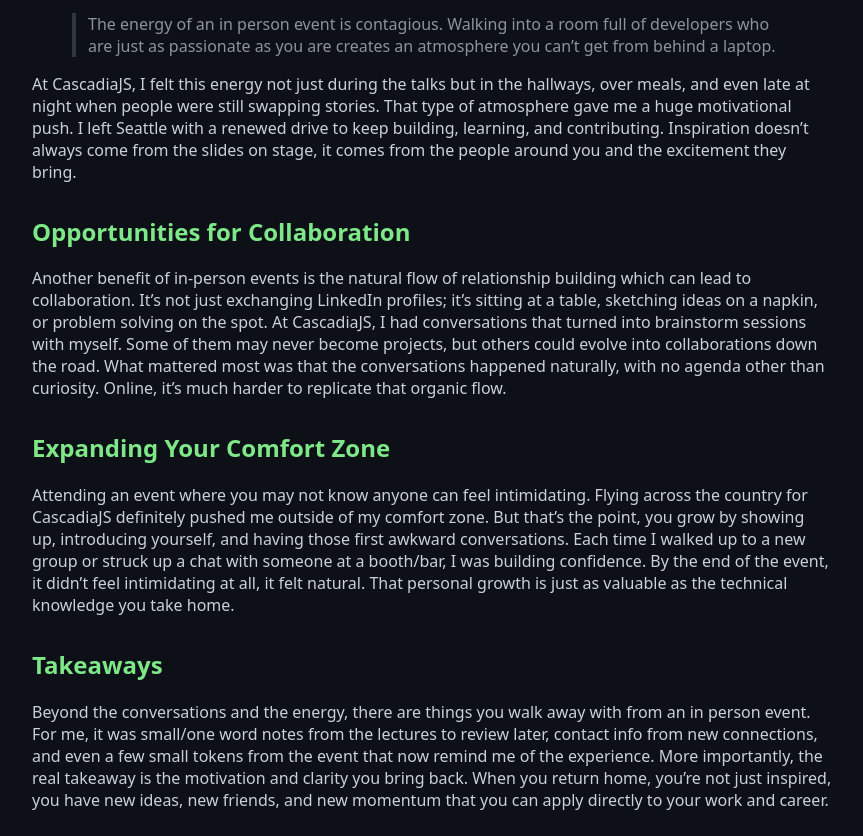
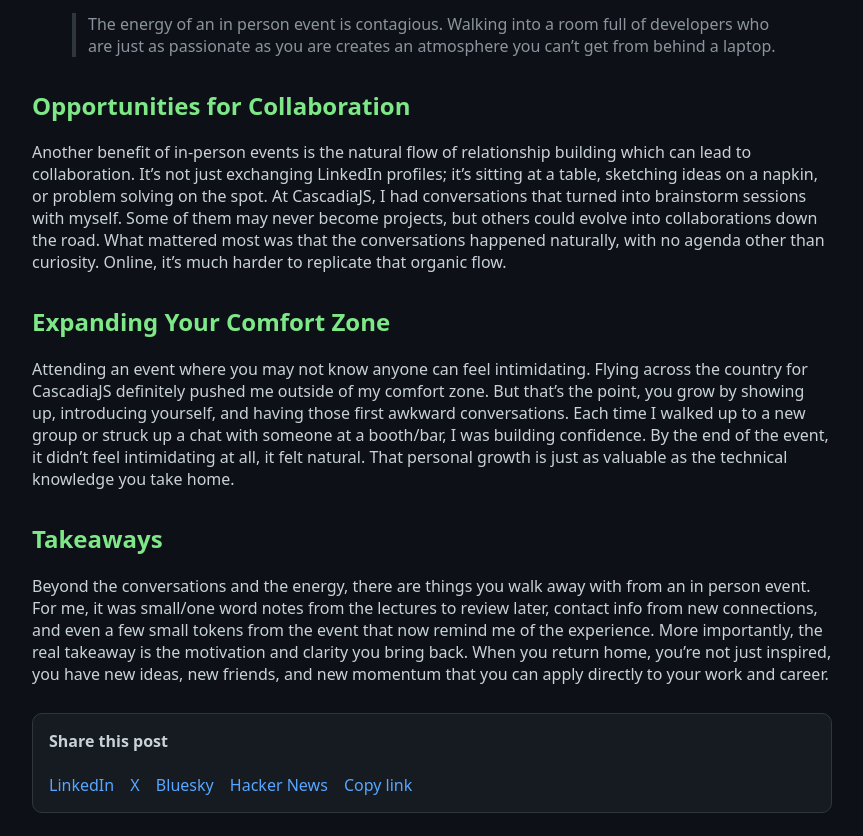
Before and after one commit to JL037/jaredlemler.github.io, a plain HTML site: page blog/in-person-events/index.html in a window 1280 px wide. Shown: the part 1282-2118 px from the top of the page, without its empty margins (208-1071 px from the left). Drawn offline with Linux system fonts and the light colour scheme.

Commit message:
fix content

```diff
--- a/blog/in-person-events/index.html
+++ b/blog/in-person-events/index.html
@@ -68,8 +68,6 @@
       The energy of an in person event is contagious. Walking into a room full of developers who are just as passionate as you are creates an atmosphere you can’t get from behind a laptop.
     </blockquote>
 
-    <p>At CascadiaJS, I felt this energy not just during the talks but in the hallways, over meals, and even late at night when people were still swapping stories. That type of atmosphere gave me a huge motivational push. I left Seattle with a renewed drive to keep building, learning, and contributing. Inspiration doesn’t always come from the slides on stage, it comes from the people around you and the excitement they bring.</p>
-
     <h2>Opportunities for Collaboration</h2>
     <p>Another benefit of in-person events is the natural flow of relationship building which can lead to collaboration. It’s not just exchanging LinkedIn profiles; it’s sitting at a table, sketching ideas on a napkin, or problem solving on the spot. At CascadiaJS, I had conversations that turned into brainstorm sessions with myself. Some of them may never become projects, but others could evolve into collaborations down the road. What mattered most was that the conversations happened naturally, with no agenda other than curiosity. Online, it’s much harder to replicate that organic flow.</p>
 
```
